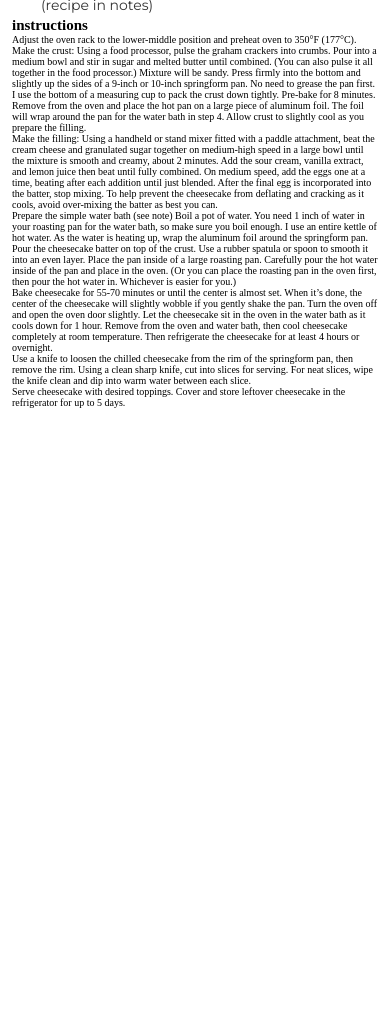
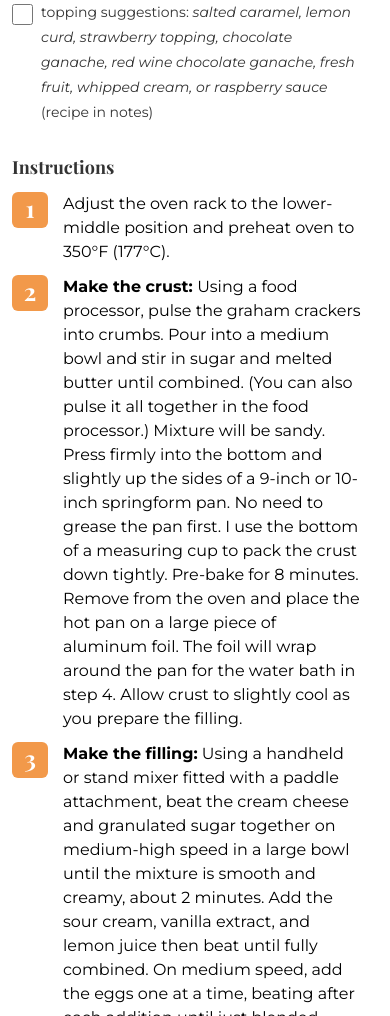
Before and after one commit to CamiloBeltran24/Recipe-page, a website: page index.html in a window 390 px wide. Shown: the part 984-2000 px from the top of the page. Before the commit the page ends 1404 px from the top, so only its background shows below. Drawn offline with nearby package versions, Linux system fonts and the light colour scheme; a web font is replaced by a local one.

Commit message:
:construction: Finalizadas secciones instructions y footer
He finalizado las secciones de instructions y footer. Se ha terminado la vista mobile

```diff
--- a/index.html
+++ b/index.html
@@ -202,64 +202,94 @@
       <!-- INSTRUCTIONS -->
       <section class="instructions">
         <h2>instructions</h2>
+        <ol>
+          <li>
+            <div class="counter"></div>
             <p>
-          Adjust the oven rack to the lower-middle position and preheat oven to
-          350°F (177°C).
+              Adjust the oven rack to the lower-middle position and preheat oven
+              to 350°F (177°C).
             </p>
+          </li>
+          <li>
+            <div class="counter"></div>
             <p>
-          <span>Make the crust: </span>Using a food processor, pulse the graham
-          crackers into crumbs. Pour into a medium bowl and stir in sugar and
-          melted butter until combined. (You can also pulse it all together in
-          the food processor.) Mixture will be sandy. Press firmly into the
-          bottom and slightly up the sides of a 9-inch or 10-inch springform
-          pan. No need to grease the pan first. I use the bottom of a measuring
-          cup to pack the crust down tightly. Pre-bake for 8 minutes. Remove
-          from the oven and place the hot pan on a large piece of aluminum foil.
-          The foil will wrap around the pan for the water bath in step 4. Allow
-          crust to slightly cool as you prepare the filling.
+              <span>Make the crust: </span>Using a food processor, pulse the
+              graham crackers into crumbs. Pour into a medium bowl and stir in
+              sugar and melted butter until combined. (You can also pulse it all
+              together in the food processor.) Mixture will be sandy. Press
+              firmly into the bottom and slightly up the sides of a 9-inch or
+              10-inch springform pan. No need to grease the pan first. I use the
+              bottom of a measuring cup to pack the crust down tightly. Pre-bake
+              for 8 minutes. Remove from the oven and place the hot pan on a
+              large piece of aluminum foil. The foil will wrap around the pan
+              for the water bath in step 4. Allow crust to slightly cool as you
+              prepare the filling.
             </p>
+          </li>
+          <li>
+            <div class="counter"></div>
             <p>
-          Make the filling: Using a handheld or stand mixer fitted with a paddle
-          attachment, beat the cream cheese and granulated sugar together on
-          medium-high speed in a large bowl until the mixture is smooth and
-          creamy, about 2 minutes. Add the sour cream, vanilla extract, and
-          lemon juice then beat until fully combined. On medium speed, add the
-          eggs one at a time, beating after each addition until just blended.
-          After the final egg is incorporated into the batter, stop mixing. To
-          help prevent the cheesecake from deflating and cracking as it cools,
-          avoid over-mixing the batter as best you can.
+              <span>Make the filling:</span> Using a handheld or stand mixer
+              fitted with a paddle attachment, beat the cream cheese and
+              granulated sugar together on medium-high speed in a large bowl
+              until the mixture is smooth and creamy, about 2 minutes. Add the
+              sour cream, vanilla extract, and lemon juice then beat until fully
+              combined. On medium speed, add the eggs one at a time, beating
+              after each addition until just blended. After the final egg is
+              incorporated into the batter, stop mixing. To help prevent the
+              cheesecake from deflating and cracking as it cools, avoid
+              over-mixing the batter as best you can.
             </p>
+          </li>
+          <li>
+            <div class="counter"></div>
             <p>
-          Prepare the simple water bath (see note) Boil a pot of water. You need
-          1 inch of water in your roasting pan for the water bath, so make sure
-          you boil enough. I use an entire kettle of hot water. As the water is
-          heating up, wrap the aluminum foil around the springform pan. Pour the
-          cheesecake batter on top of the crust. Use a rubber spatula or spoon
-          to smooth it into an even layer. Place the pan inside of a large
-          roasting pan. Carefully pour the hot water inside of the pan and place
-          in the oven. (Or you can place the roasting pan in the oven first,
-          then pour the hot water in. Whichever is easier for you.)
+              <span>Prepare the simple water bath (see note)</span> Boil a pot
+              of water. You need 1 inch of water in your roasting pan for the
+              water bath, so make sure you boil enough. I use an entire kettle
+              of hot water. As the water is heating up, wrap the aluminum foil
+              around the springform pan. Pour the cheesecake batter on top of
+              the crust. Use a rubber spatula or spoon to smooth it into an even
+              layer. Place the pan inside of a large roasting pan. Carefully
+              pour the hot water inside of the pan and place in the oven. (Or
+              you can place the roasting pan in the oven first, then pour the
+              hot water in. Whichever is easier for you.)
             </p>
+          </li>
+          <li>
+            <div class="counter"></div>
             <p>
-          Bake cheesecake for 55-70 minutes or until the center is almost set.
-          When it’s done, the center of the cheesecake will slightly wobble if
-          you gently shake the pan. Turn the oven off and open the oven door
-          slightly. Let the cheesecake sit in the oven in the water bath as it
-          cools down for 1 hour. Remove from the oven and water bath, then cool
-          cheesecake completely at room temperature. Then refrigerate the
-          cheesecake for at least 4 hours or overnight.
+              Bake cheesecake for 55-70 minutes or until the center is almost
+              set. When it’s done, the center of the cheesecake will slightly
+              wobble if you gently shake the pan. Turn the oven off and open the
+              oven door slightly. Let the cheesecake sit in the oven in the
+              water bath as it cools down for 1 hour. Remove from the oven and
+              water bath, then cool cheesecake completely at room temperature.
+              Then refrigerate the cheesecake for at least 4 hours or overnight.
             </p>
+          </li>
+          <li>
+            <div class="counter"></div>
             <p>
               Use a knife to loosen the chilled cheesecake from the rim of the
-          springform pan, then remove the rim. Using a clean sharp knife, cut
-          into slices for serving. For neat slices, wipe the knife clean and dip
-          into warm water between each slice.
+              springform pan, then remove the rim. Using a clean sharp knife,
+              cut into slices for serving. For neat slices, wipe the knife clean
+              and dip into warm water between each slice.
             </p>
+          </li>
+          <li>
+            <div class="counter"></div>
             <p>
               Serve cheesecake with desired toppings. Cover and store leftover
               cheesecake in the refrigerator for up to 5 days.
             </p>
+          </li>
+        </ol>
       </section>
+
+      <footer>
+        <p>Created by <a href="#">@CamiloBeltran24</a>- devChallenges.io</p>
+      </footer>
     </div>
   </body>
 </html>
--- /dev/null
+++ b/src/scss/_footer.scss
@@ -0,0 +1,20 @@
+footer {
+  width: 100%;
+  height: 7rem;
+  // margin-top: 2rem;
+  display: flex;
+  justify-content: center;
+  align-items: flex-end;
+  p {
+    font-family: $textFont;
+    font-size: 1.4rem;
+    font-weight: 500;
+    text-align: center;
+    color: $checkboxColor;
+    a {
+      text-decoration: none;
+      font-weight: 700;
+      color: $checkboxColor;
+    }
+  }
+}
--- a/src/scss/_ingredients.scss
+++ b/src/scss/_ingredients.scss
@@ -13,10 +13,12 @@
     }
     label {
       display: flex;
+      align-items: flex-start;
       width: 100%;
       margin-bottom: 0.3rem;
       input[type="checkbox"] {
         margin-right: 0.8rem;
+        margin-top: 0.4rem;
         border-color: $checkboxColor;
         width: 2.1rem;
         height: 2.1rem;
@@ -28,6 +30,7 @@
         font-weight: 400;
         font-size: 1.4rem;
         color: $gray1;
+        line-height: 25px;
         span {
           font-weight: 700;
         }
--- /dev/null
+++ b/src/scss/_instructions.scss
@@ -0,0 +1,60 @@
+.instructions {
+  width: 100%;
+  counter-reset: contador;
+  h2 {
+    @include subtitle;
+  }
+  ol {
+    list-style: none;
+    li {
+      display: flex;
+      .counter {
+        display: flex;
+        justify-content: center;
+        align-items: flex-start;
+        width: 3.6rem;
+        height: 3.6rem;
+        margin-right: 1.5rem;
+        background-color: $orange;
+        font-family: $titleFont;
+        font-size: 2.4rem;
+        font-weight: 700;
+        border-radius: 0.6rem;
+        color: #ffffff;
+        &::before {
+          counter-increment: contador;
+          content: counter(contador);
+        }
+      }
+      p {
+        font-family: $textFont;
+        font-size: 1.6rem;
+        font-weight: 400;
+        width: 30rem;
+        color: $black;
+        display: inline-block;
+        margin-bottom: 1.1rem;
+        line-height: 150%;
+        span {
+          font-weight: 700;
+        }
+      }
+    }
+    // &::before {
+    //   display: inline-flex;
+    //   counter-increment: contador;
+    //   content: counter(contador);
+    //   justify-content: center;
+    //   align-items: center;
+    //   width: 3.6rem;
+    //   height: 3.6rem;
+    //   margin-right: 1.5rem;
+    //   background-color: $orange;
+    //   color: #ffffff;
+    //   border-radius: 0.6rem;
+    //   font-family: $titleFont;
+    //   font-size: 2.4rem;
+    //   font-weight: 700;
+    // }
+  }
+}
--- a/src/scss/styles.scss
+++ b/src/scss/styles.scss
@@ -3,3 +3,5 @@
 @import "./mixins";
 @import "./description";
 @import "./ingredients";
+@import "./instructions";
+@import "./footer";
```
Also changed, not shown: src/css/styles.css, 1 other file. Lines whose indentation alone changed are shown as unchanged.
